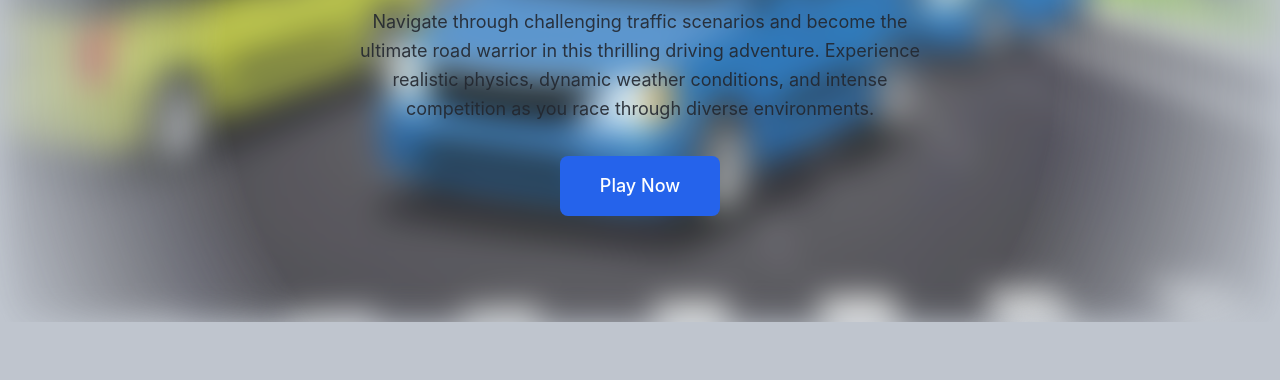
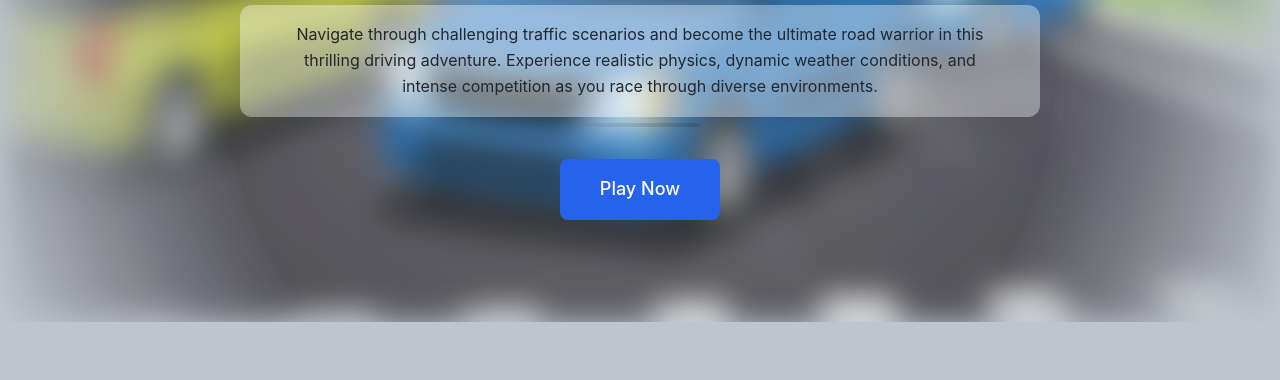
Before and after one commit to AnastasiiaBulba/Track, a plain HTML site: page index.html in a window 1280 px wide. Shown: the part 262-642 px from the top of the page. Drawn offline with Linux system fonts and the light colour scheme.

Commit message:
section hero

```diff
--- a/css/home.css
+++ b/css/home.css
@@ -42,12 +42,13 @@
 }
 
 .hero-description {
-  font-size: var(--font-size-lg);
-  margin-bottom: var(--spacing-xl);
-  opacity: 0.9;
-  max-width: 600px;
-  margin-left: auto;
-  margin-right: auto;
+  position: relative;
+  background: rgba(245, 247, 250, 0.38);
+  box-shadow: 0 4px 24px 0 rgba(40, 48, 60, 0.1);
+  border-radius: 12px;
+  padding: 1.1rem 2.2rem;
+  display: inline-block;
+  margin-bottom: 0.2rem;
 }
 
 .hero-btn {
@@ -91,6 +92,20 @@
 .hero-bg .hero-content {
   position: relative;
   z-index: 1;
+}
+
+.hero-hr {
+  border: none;
+  height: 4px;
+  width: 120px;
+  margin: 0.2rem auto 2rem auto;
+  border-radius: 2px;
+  background: linear-gradient(
+    90deg,
+    rgba(100, 116, 139, 0.18) 0%,
+    rgba(36, 41, 51, 0.32) 100%
+  );
+  opacity: 0.7;
 }
 
 /* Game Section */
@@ -290,6 +305,16 @@
   margin-bottom: var(--spacing-xl);
 }
 
+.track-description-bg {
+  position: relative;
+  background: rgba(245, 247, 250, 0.38);
+  box-shadow: 0 4px 24px 0 rgba(40, 48, 60, 0.1);
+  border-radius: 12px;
+  padding: 1.1rem 2.2rem;
+  display: inline-block;
+  margin-bottom: 1.2rem;
+}
+
 .track-features {
   display: grid;
   gap: var(--spacing-md);
--- a/index.html
+++ b/index.html
@@ -33,6 +33,7 @@
               Navigate through challenging traffic scenarios and become the
               ultimate road warrior in this thrilling driving adventure.
             </p>
+            <hr class="hero-hr" />
             <a href="#game" class="btn-primary hero-btn" id="play-now-btn">
               Play Now
             </a>
@@ -88,7 +89,10 @@
               <h2 class="section-title" id="track-title">
                 Explore Diverse Tracks
               </h2>
-              <p class="track-description" id="track-description">
+              <p
+                class="track-description track-description-bg"
+                id="track-description"
+              >
                 Experience various challenging environments from urban streets
                 to off-road adventures.
               </p>
```
